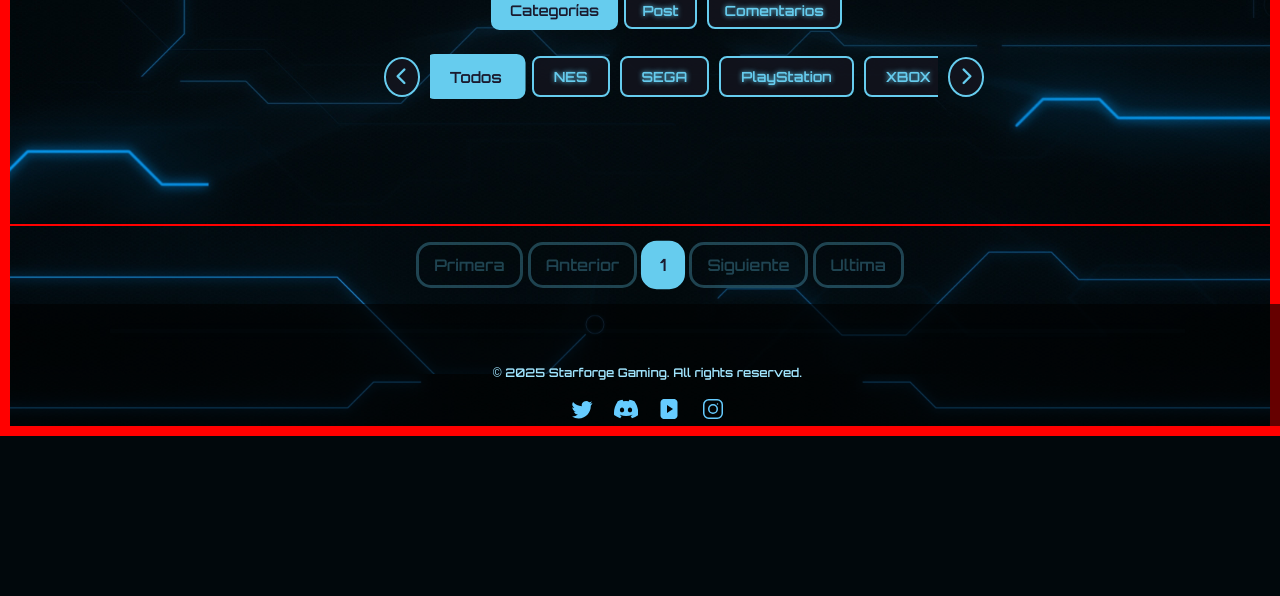
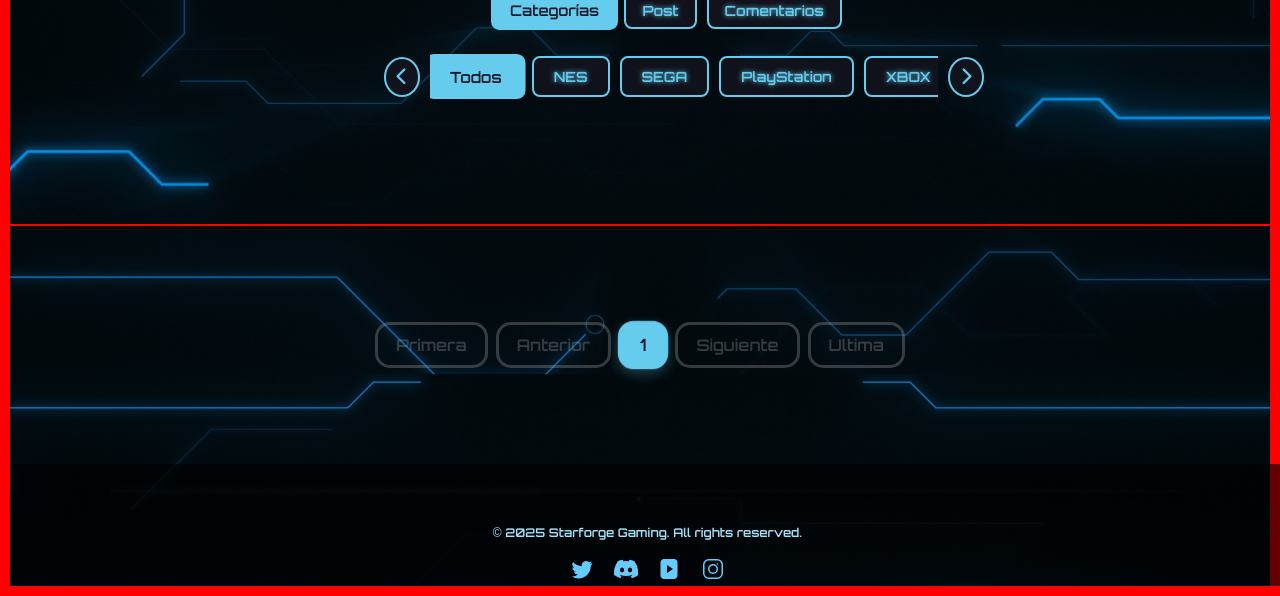
Before and after one commit to GabrielGonzalezBotto/blog_videojuegos_django, a Django app: page /blog/ in a window 1280 px wide. Shown: the part 426-1022 px from the top of the page. Before the commit the page ends 862 px from the top, so only its background shows below. Run offline with Django 5.2, Linux system fonts and the light colour scheme; data that the repository does not hold is empty; some libraries are stand-ins or nearby versions.

Commit message:
arreglos estéticos en indice de paginacion y responsividad

```diff
--- a/blog_videojuegos/static/css/style.css
+++ b/blog_videojuegos/static/css/style.css
@@ -7,6 +7,11 @@ body {
     background-size: cover;
     color: #ffffff;
     border: 10px solid red;
+}
+
+a {
+    color: inherit;
+    text-decoration: none;
 }
 
 .favicon {
@@ -1100,19 +1105,23 @@ h1 {
 
 /*-------PAGINACION------*/
 
-.pagination {
+/*.pagination {
     display: flex;
     justify-content: center;
     gap: 5px;
     list-style: none;
-    text-decoration: none;
 }
 .page-item {
     color: #66ccee;
     padding: 10px 15px 10px 15px;
     border: 3px solid #66ccee;
     border-radius: 15px;
+    text-decoration: none;
     cursor: pointer;
+}
+
+.page-item.active {
+    text-decoration: none;
 }
 
 .page-item.disabled {
@@ -1124,7 +1133,65 @@ h1 {
     color: #1a1a2e;
     text-shadow: none;
     transform: scale(1.05);
-}
+}*/
+
+/* Contenedor principal de paginación */
+.pagination {
+    display: flex;
+    justify-content: center;
+    gap: 8px;
+    list-style: none;
+    padding: 0;
+    margin: 3rem 0;
+    flex-wrap: wrap;
+}
+
+/* Cada botón/item */
+.page-item {
+    color: #66ccee;
+    background-color: transparent;
+    padding: 10px 18px;
+    border: 3px solid #66ccee;
+    border-radius: 15px;
+    text-decoration: none !important;
+    cursor: pointer;
+    transition: all 0.25s ease;
+    font-weight: 500;
+}
+
+/* Hover */
+.page-item:hover:not(.active):not(.disabled) {
+    background-color: #66ccee;
+    color: #1a1a2e;
+    transform: scale(1.08);
+    border-color: #66ccee;
+}
+
+/* Página actual */
+.page-item.active {
+    background-color: #66ccee;
+    color: #1a1a2e;
+    transform: scale(1.05);
+    box-shadow: 0 4px 12px rgba(102, 204, 238, 0.3);
+    font-weight: bold;
+}
+
+/* Deshabilitado */
+.page-item.disabled {
+    opacity: 0.35;
+    cursor: not-allowed;
+    border-color: #999;
+    color: #999;
+}
+
+/* Asegurarnos que los links dentro no tengan color violeta ni subrayado */
+.page-item a {
+    color: inherit;
+    text-decoration: none !important;
+    display: block;
+}
+
+
 
 /*------CONTENIDO DEL POST------*/
 
```
